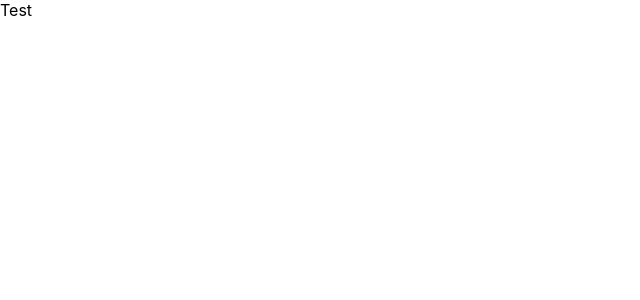
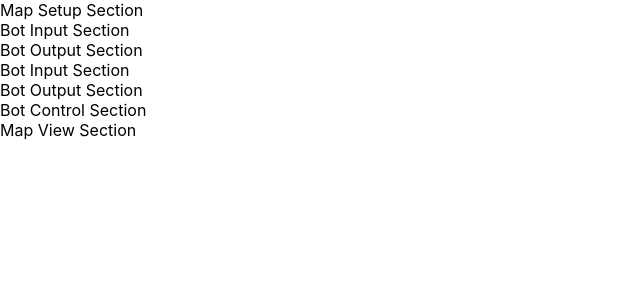
Before and after one commit to GMC437/mars-rovers, a React (Create React App) app: page / in a window 1280 px wide. Shown: the top 300 px of the page, without its empty margins (0-640 px from the left). Built offline with nearby package versions, Linux system fonts and the light colour scheme.

Commit message:
imported the rover page to display the expected app markup

```diff
--- a/src/App.js
+++ b/src/App.js
@@ -1,10 +1,10 @@
 import React from "react";
-
+import RoverPage from "./components/pages/RoverPage";
 
 const App = () => {
   return (
     <div>
-        Test
+      <RoverPage />
     </div>
   );
 };
```
